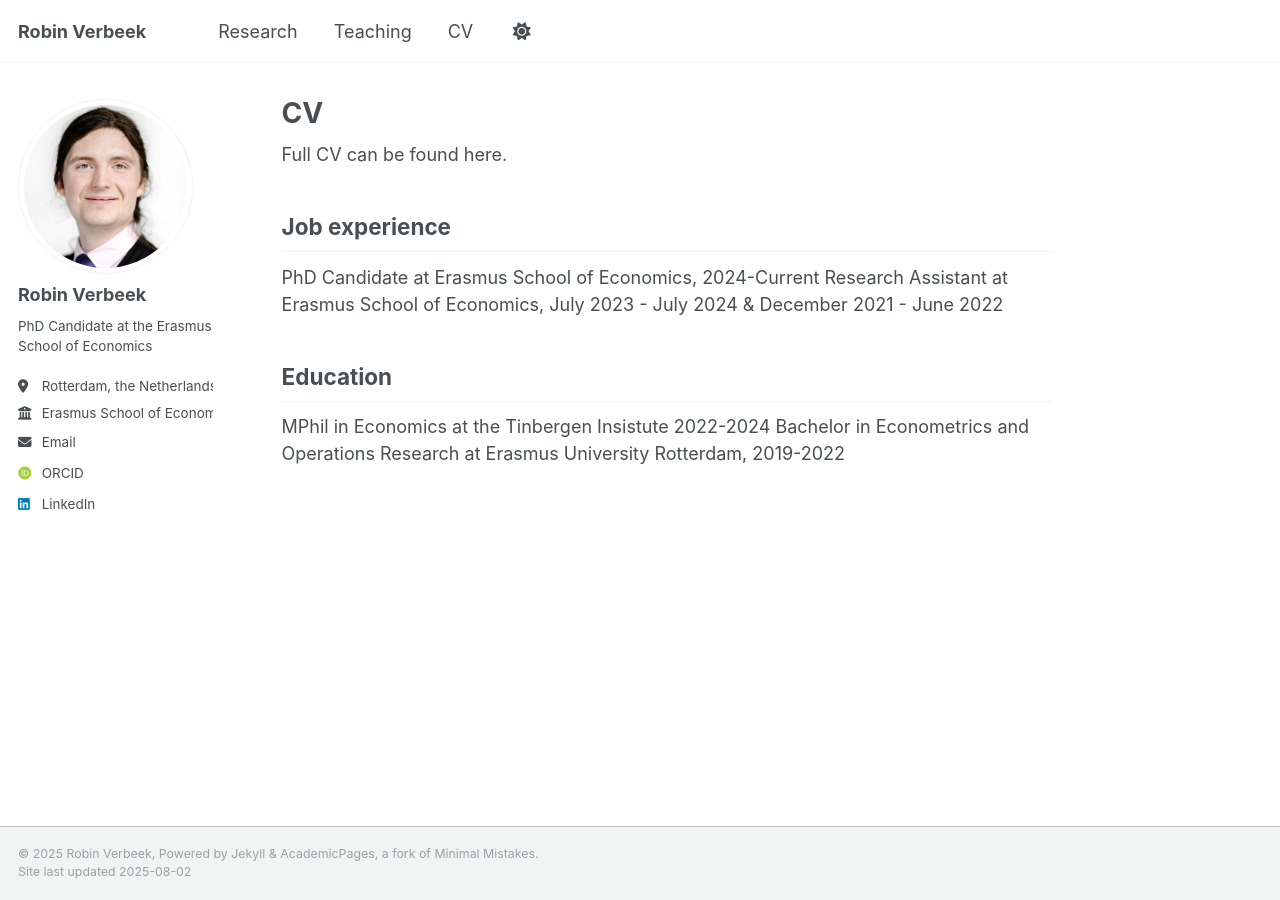
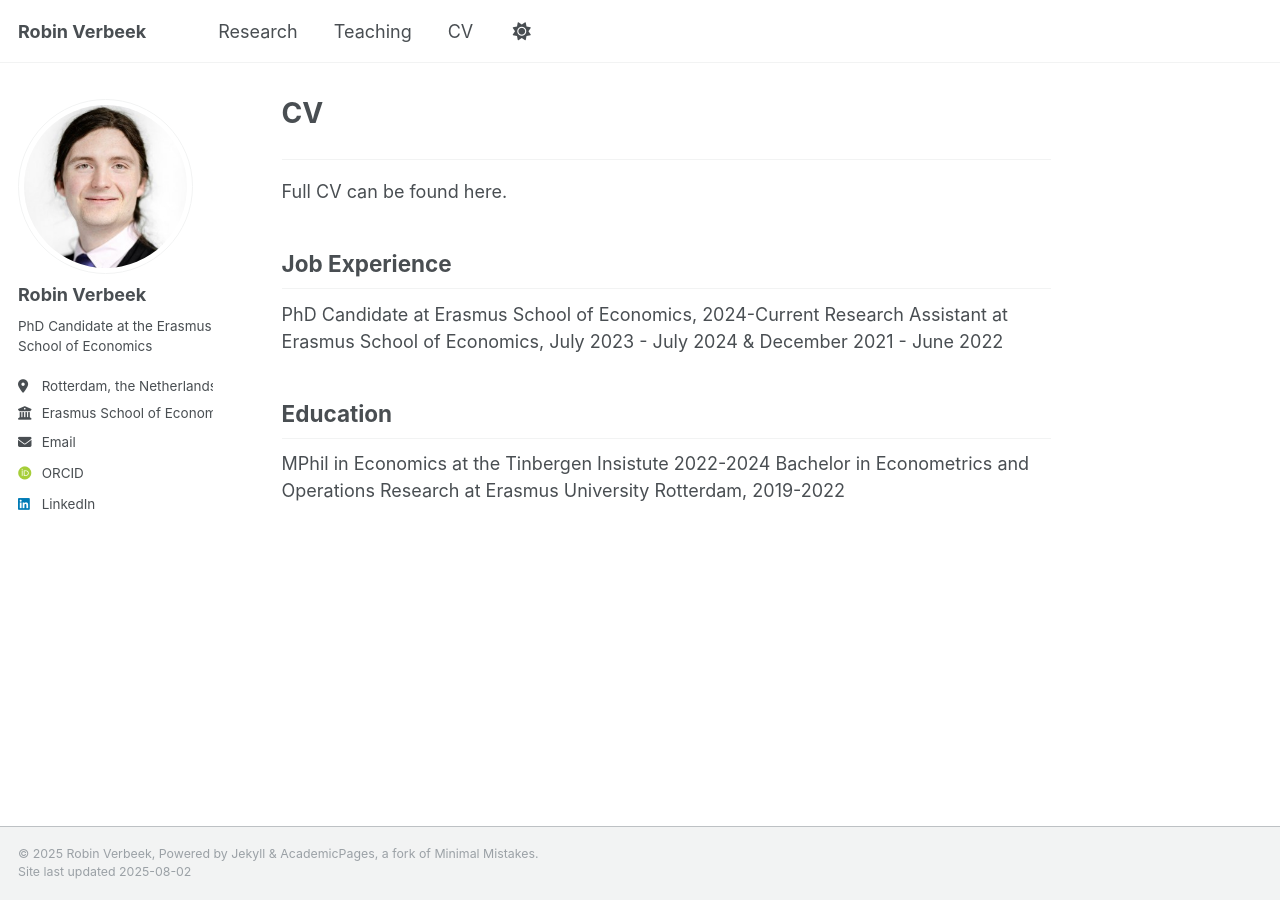
Before and after one commit to RobinV1/robinv1.github.io, a Jekyll site: the page built from _pages/cv.md, in a window 1280 px wide. Built offline with Jekyll 4.4.1, drawn with Linux system fonts in a browser that asks for light colours; some web fonts are replaced.

Commit message:
Update cv.md

```diff
--- a/_pages/cv.md
+++ b/_pages/cv.md
@@ -5,10 +5,10 @@ author_profile: true
 redirect_from:
   - /resume
 ---
-
+---
 Full CV can be found here.
 
-## Job experience
+## Job Experience
 PhD Candidate at Erasmus School of Economics, 2024-Current
 Research Assistant at Erasmus School of Economics, July 2023 - July 2024 & December 2021 - June 2022
 
```
